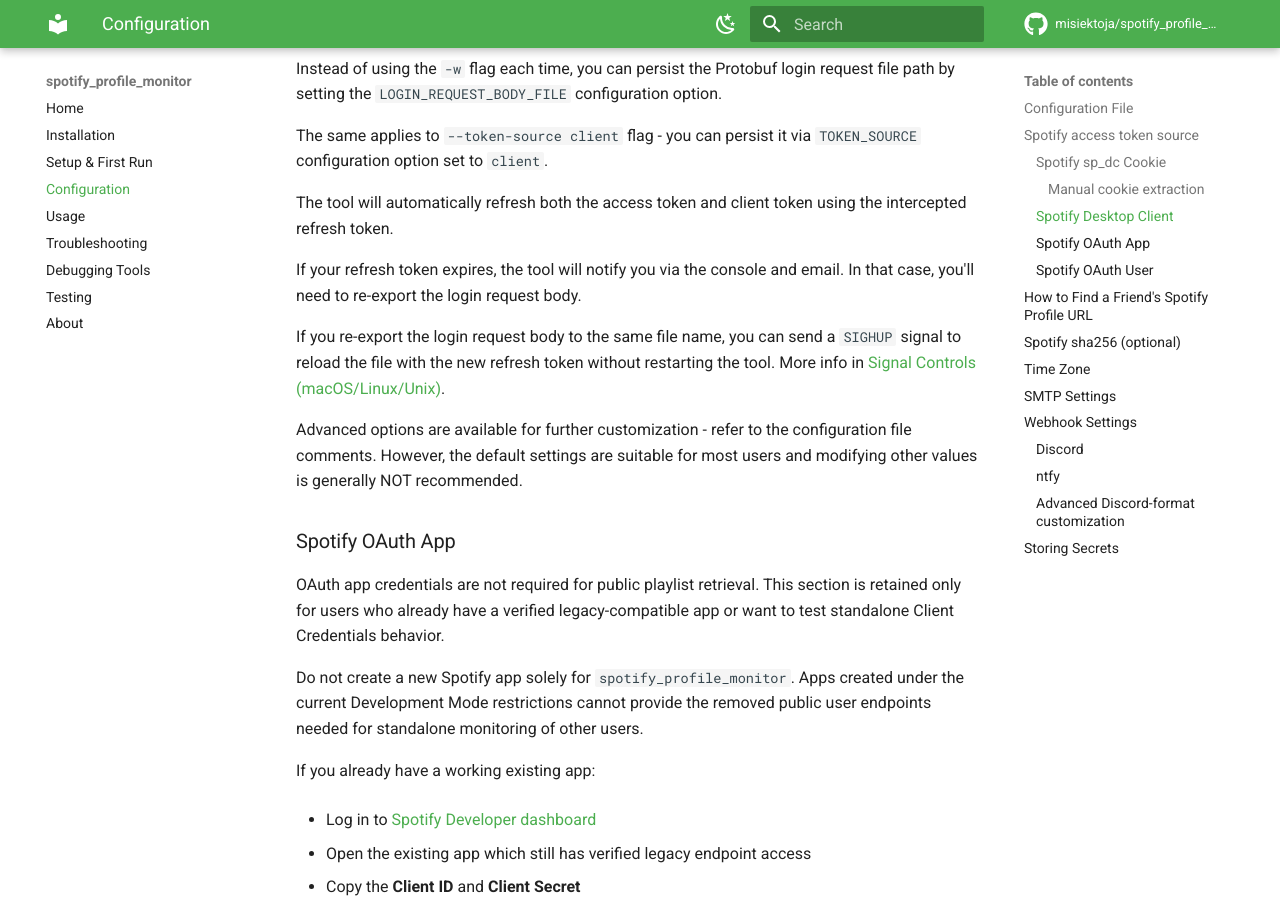
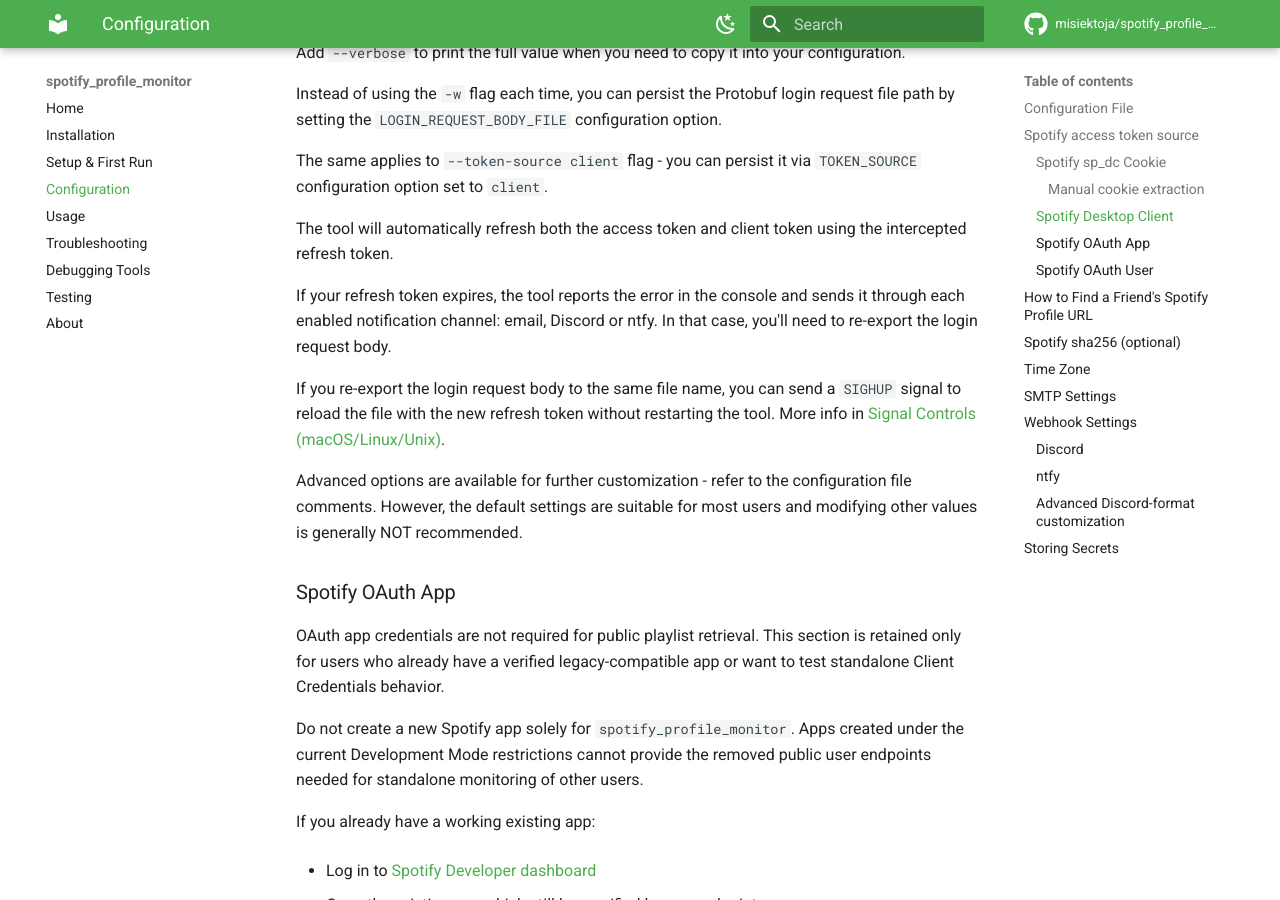
Before and after one commit to misiektoja/spotify_profile_monitor, an MkDocs documentation site: the page built from docs/configuration.md, in a window 1280 px wide and 900 px high, scrolled down 6373 px. Built offline with MkDocs 1.6.1 and Material for MkDocs 9.7.7, drawn with Linux system fonts in a browser that asks for light colours; comment, search, counter and statistics services are not loaded; some of the changed text lies outside the part shown.

Commit message:
docs(configuration): correct error channels and secret file destinations

````diff
--- a/docs/configuration.md
+++ b/docs/configuration.md
@@ -128,11 +128,11 @@
 * Pass it for one run with `-u` or `--spotify-dc-cookie`. This is not recommended because the value may appear in shell history or process listings.
 * Store it in the configuration file or source code as a last resort. This is not recommended because it is easier to expose or commit accidentally.
 
-If your `sp_dc` cookie expires, the tool will notify you via the console and email. In that case, you'll need to grab the new `sp_dc` cookie value.
+If your `sp_dc` cookie expires, the tool reports the error in the console and sends it through each enabled notification channel: email, Discord or ntfy. In that case, you'll need to grab the new `sp_dc` cookie value.
 
 If you store the `SP_DC_COOKIE` in a dotenv file you can update its value and send a `SIGHUP` signal to reload the file with the new `sp_dc` cookie without restarting the tool. More info in [Storing Secrets](#storing-secrets) and [Signal Controls (macOS/Linux/Unix)](usage.md#signal-controls-macoslinuxunix).
 
-> **NOTE:** Spotify still requires TOTP parameters for web-player token requests. The web player continues to select v61 which was first published in January 2026. Version 3.5 embeds v61 directly and no longer downloads a third-party secret dictionary. The version and cipher bytes are exposed as the `TOTP_VERSION` and `TOTP_SECRET_CIPHER_BYTES` config options, so if Spotify resumes rotation you can patch them from the config file without a code release. Use [spotify_monitor_secret_grabber](https://github.com/misiektoja/spotify_monitor/blob/dev/debug/spotify_monitor_secret_grabber.py) to extract the current bundle values then update those two options.
+> **NOTE:** Spotify still requires TOTP parameters for web-player token requests. The web player continues to select v61 which was first published in January 2026. Version 3.5 embeds v61 directly and no longer downloads a third-party secret dictionary. The version and cipher bytes are exposed as the `TOTP_VERSION` and `TOTP_SECRET_CIPHER_BYTES` config options, so if Spotify resumes rotation you can patch them from the config file without a code release. Use [spotify_monitor_secret_grabber](https://github.com/misiektoja/spotify_monitor/blob/main/debug/spotify_monitor_secret_grabber.py) to extract the current bundle values then update those two options.
 
 <a id="spotify-desktop-client"></a>
 ### Spotify Desktop Client
@@ -180,7 +180,7 @@
 
 The tool will automatically refresh both the access token and client token using the intercepted refresh token.
 
-If your refresh token expires, the tool will notify you via the console and email. In that case, you'll need to re-export the login request body.
+If your refresh token expires, the tool reports the error in the console and sends it through each enabled notification channel: email, Discord or ntfy. In that case, you'll need to re-export the login request body.
 
 If you re-export the login request body to the same file name, you can send a `SIGHUP` signal to reload the file with the new refresh token without restarting the tool. More info in [Signal Controls (macOS/Linux/Unix)](usage.md#signal-controls-macoslinuxunix).
 
@@ -484,6 +484,8 @@
 
 By default the tool will auto-search for dotenv file named `.env` in current directory and then upward from it.
 
+Commands that write a secret do not use that upward search when choosing a destination. Without `--env-file`, `--set-sp-dc`, `--set-webhook-url` and browser cookie import all write to `.env` in the current directory.
+
 You can specify a custom file with `DOTENV_FILE` or `--env-file` flag:
 
 ```sh
````
